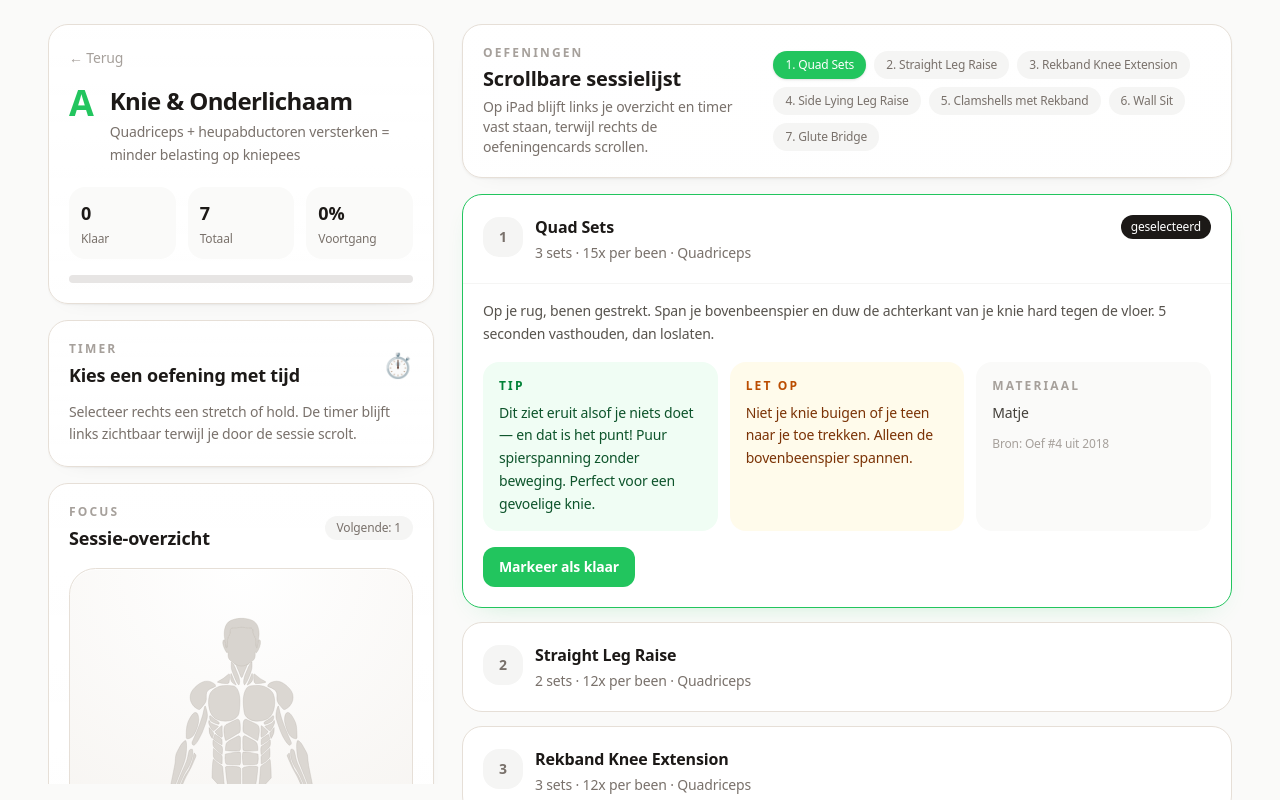
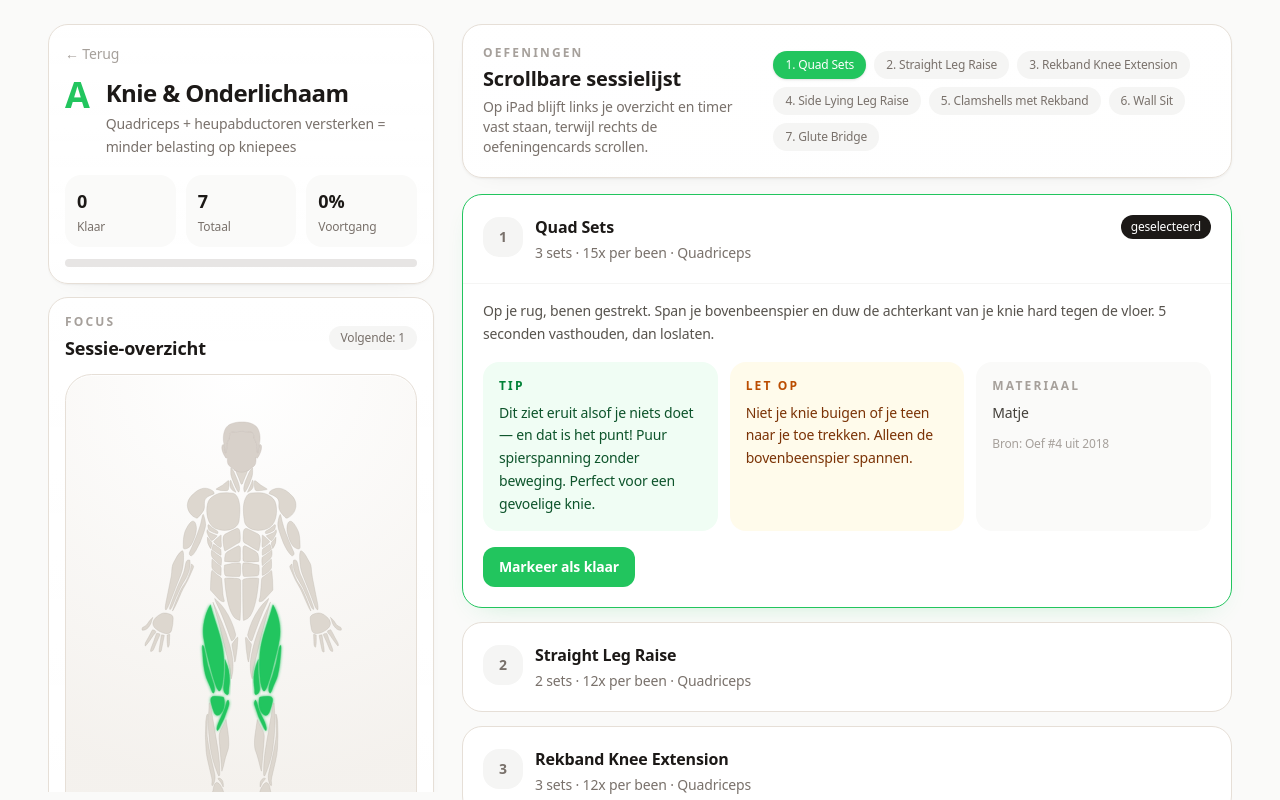
Before and after one commit to whitmanenterprises/trainingsprogramma, a Next.js app: page / in a window 1280 px wide. Both pictures are taken after a click on the button 413 px from the left and 213 px from the top of the page. Shown: the top 800 px of the page. Built offline with nearby package versions, Linux system fonts and the light colour scheme.

Commit message:
Make figure exercise-aware and move it higher

```diff
--- a/app/anatomical-figure.tsx
+++ b/app/anatomical-figure.tsx
@@ -1,31 +1,65 @@
 import { BACK_DATA, FRONT_DATA } from './body-model-data';
 
-const SESSION_FIGURE = {
+type SessionId = 'a' | 'b' | 'c';
+type ExerciseId = `${SessionId}${number}`;
+
+type MuscleGroup = {
+  slug: string;
+  paths: string[];
+};
+
+type FigureConfig = {
+  side: 'front' | 'back';
+  active: string[];
+  glow?: string[];
+  label: string;
+};
+
+const SESSION_FIGURE: Record<SessionId, FigureConfig> = {
   a: {
-    side: 'front' as const,
+    side: 'front',
     active: ['quadriceps', 'knees', 'gluteal', 'hamstring', 'calves', 'adductors'],
     glow: ['quadriceps', 'knees'],
-    label: 'Quadriceps · knieën · stabiliteit',
+    label: 'Onderlichaam · stabiliteit',
   },
   b: {
-    side: 'back' as const,
+    side: 'back',
     active: ['upper-back', 'trapezius', 'deltoids', 'neck', 'triceps'],
     glow: ['upper-back', 'trapezius'],
     label: 'Bovenrug · schouders · houding',
   },
   c: {
-    side: 'front' as const,
+    side: 'front',
     active: ['adductors', 'calves', 'ankles', 'feet', 'obliques'],
     glow: ['adductors', 'ankles'],
     label: 'Heupen · enkels · balans',
   },
 };
 
-type SessionId = keyof typeof SESSION_FIGURE;
-
-type MuscleGroup = {
-  slug: string;
-  paths: string[];
+const EXERCISE_FIGURE: Partial<Record<ExerciseId, FigureConfig>> = {
+  a1: { side: 'front', active: ['quadriceps', 'knees'], label: 'Quadriceps · kniepees' },
+  a2: { side: 'front', active: ['quadriceps', 'knees'], label: 'Quadriceps · kniecontrole' },
+  a3: { side: 'front', active: ['quadriceps', 'knees'], label: 'Quadriceps · strekking' },
+  a4: { side: 'back', active: ['gluteal'], label: 'Bilspieren · buitenheup' },
+  a5: { side: 'back', active: ['gluteal'], label: 'Bilspieren · heupstabiliteit' },
+  a6: { side: 'front', active: ['quadriceps', 'knees', 'gluteal'], label: 'Quads · billen · knieën' },
+  a7: { side: 'back', active: ['gluteal', 'hamstring'], label: 'Billen · hamstrings' },
+  b1: { side: 'front', active: ['neck'], label: 'Voorkant nek · houding' },
+  b2: { side: 'back', active: ['upper-back', 'trapezius', 'deltoids'], label: 'Schouderbladen · trapezius' },
+  b3: { side: 'back', active: ['neck'], label: 'Nekextensoren' },
+  b4: { side: 'back', active: ['upper-back', 'trapezius', 'deltoids'], label: 'Bovenrug · extensie' },
+  b5: { side: 'back', active: ['upper-back', 'lower-back'], label: 'Middenrug · mobiliteit' },
+  b6: { side: 'front', active: ['chest', 'deltoids'], label: 'Borst · schouderopening' },
+  b7: { side: 'back', active: ['upper-back', 'obliques'], label: 'Rotatie · bovenrug' },
+  b8: { side: 'front', active: ['chest', 'deltoids'], label: 'Borstspieren · opening' },
+  c1: { side: 'front', active: ['adductors', 'quadriceps'], label: 'Heupvoorkant · stretch' },
+  c2: { side: 'front', active: ['adductors', 'quadriceps', 'ankles', 'feet', 'calves'], label: 'Heupen · enkels · squat' },
+  c3: { side: 'back', active: ['gluteal', 'adductors'], label: 'Heuprotatie · bil/heup' },
+  c4: { side: 'front', active: ['ankles', 'feet', 'calves'], label: 'Enkelmobiliteit' },
+  c5: { side: 'front', active: ['ankles', 'feet', 'calves', 'obliques'], label: 'Balans · enkelketen' },
+  c6: { side: 'back', active: ['calves', 'ankles'], label: 'Kuit · achilles' },
+  c7: { side: 'back', active: ['hamstring', 'lower-back', 'calves', 'neck'], label: 'Achterste keten' },
+  c8: { side: 'front', active: ['quadriceps', 'adductors', 'ankles', 'feet', 'obliques'], label: 'Volledig lichaam' },
 };
 
 function BodyModel({
@@ -46,7 +80,7 @@ function BodyModel({
     <svg viewBox={vb} className="h-full w-full" preserveAspectRatio="xMidYMid meet" aria-hidden="true">
       <defs>
         <filter id={`glow-${side}`} x="-20%" y="-20%" width="140%" height="140%">
-          <feGaussianBlur stdDeviation="4" result="blur" />
+          <feGaussianBlur stdDeviation="5" result="blur" />
           <feMerge>
             <feMergeNode in="blur" />
             <feMergeNode in="SourceGraphic" />
@@ -58,17 +92,17 @@ function BodyModel({
           const isGlow = glowMuscles.includes(group.slug);
           const isActive = activeMuscles.includes(group.slug);
           const isBody = group.slug === 'head' || group.slug === 'hair';
-          let fill = '#dbd7d2';
-          let stroke = '#b3aca3';
+          let fill = '#ddd7cf';
+          let stroke = '#b7afa6';
 
           if (isBody) {
-            fill = '#d8d4cf';
-            stroke = '#b9b1a8';
+            fill = '#d8d1ca';
+            stroke = '#c0b8af';
           } else if (isGlow) {
             fill = colorHex;
             stroke = colorHex;
           } else if (isActive) {
-            fill = `${colorHex}88`;
+            fill = `${colorHex}a6`;
             stroke = colorHex;
           }
 
@@ -81,7 +115,7 @@ function BodyModel({
               strokeWidth="1"
               strokeLinejoin="round"
               filter={isGlow ? `url(#glow-${side})` : undefined}
-              style={{ transition: 'fill 220ms ease, stroke 220ms ease' }}
+              style={{ transition: 'fill 220ms ease, stroke 220ms ease, filter 220ms ease' }}
             />
           );
         })
@@ -90,24 +124,28 @@ function BodyModel({
   );
 }
 
-export function AnatomicalFigure({ sessionId, colorHex }: { sessionId: SessionId; colorHex: string }) {
-  const config = SESSION_FIGURE[sessionId];
+export function AnatomicalFigure({
+  sessionId,
+  exerciseId,
+  colorHex,
+}: {
+  sessionId: SessionId;
+  exerciseId?: string;
+  colorHex: string;
+}) {
+  const config = (exerciseId ? EXERCISE_FIGURE[exerciseId as ExerciseId] : undefined) ?? SESSION_FIGURE[sessionId];
+  const glowMuscles = config.glow ?? config.active;
 
   return (
-    <div className="figure-panel rounded-[1.65rem] px-4 py-5">
-      <div className="mx-auto w-full max-w-[220px]">
-        <BodyModel
-          side={config.side}
-          activeMuscles={config.active}
-          glowMuscles={config.glow}
-          colorHex={colorHex}
-        />
+    <div className="figure-panel rounded-[1.65rem] px-4 py-4">
+      <div className="mx-auto w-full max-w-[232px]">
+        <BodyModel side={config.side} activeMuscles={config.active} glowMuscles={glowMuscles} colorHex={colorHex} />
       </div>
-      <div className="mt-3 text-center">
+      <div className="mt-2 text-center">
         <div className="text-[10px] font-semibold uppercase tracking-[0.28em] text-stone-400">
           {config.side === 'front' ? 'voorkant' : 'achterkant'}
         </div>
-        <div className="mt-2 text-xs text-stone-500">{config.label}</div>
+        <div className="mt-1.5 text-xs font-medium text-stone-600">{config.label}</div>
       </div>
     </div>
   );
--- a/app/globals.css
+++ b/app/globals.css
@@ -42,7 +42,7 @@ button:disabled {
 .session-sidebar-stack {
   display: flex;
   flex-direction: column;
-  gap: 1rem;
+  gap: 0.85rem;
 }
 
 .session-card {
@@ -58,6 +58,7 @@ button:disabled {
 
 .figure-panel {
   border: 1px solid #e6dfd7;
+  min-height: 25rem;
   background:
     radial-gradient(circle at top, rgba(255, 255, 255, 0.96), rgba(244, 241, 237, 0.96) 72%),
     linear-gradient(180deg, rgba(255,255,255,0.9), rgba(248,246,243,0.94));
@@ -129,8 +130,8 @@ textarea {
 
   .session-sidebar-stick {
     position: sticky;
-    top: 1.25rem;
-    max-height: calc(100vh - 2.5rem);
+    top: 1rem;
+    max-height: calc(100vh - 2rem);
     overflow: auto;
     padding-right: 0.25rem;
   }
--- a/app/page.tsx
+++ b/app/page.tsx
@@ -104,7 +104,7 @@ function TimerPanel({
 }) {
   if (!exercise || !exercise.duration) {
     return (
-      <div className="session-card p-5">
+      <div className="session-card p-4">
         <div className="flex items-center justify-between gap-3">
           <div>
             <p className="text-xs font-semibold uppercase tracking-[0.18em] text-stone-400">Timer</p>
@@ -112,8 +112,8 @@ function TimerPanel({
           </div>
           <div className="text-2xl">⏱</div>
         </div>
-        <p className="mt-3 text-sm leading-relaxed text-stone-500">
-          Selecteer rechts een stretch of hold. De timer blijft links zichtbaar terwijl je door de sessie scrolt.
+        <p className="mt-2 text-sm leading-relaxed text-stone-500">
+          Kies rechts een oefening met tijd. Dan verschijnt hier direct de timer.
         </p>
       </div>
     );
@@ -126,7 +126,7 @@ function TimerPanel({
   const label = done ? '✓' : formatSeconds(secondsLeft || totalSeconds);
 
   return (
-    <div className="session-card p-5">
+    <div className="session-card p-4">
       <div className="flex items-start justify-between gap-3">
         <div>
           <p className="text-xs font-semibold uppercase tracking-[0.18em] text-stone-400">Timer</p>
@@ -141,7 +141,7 @@ function TimerPanel({
         </button>
       </div>
 
-      <div className="mt-5 flex flex-col items-center gap-4 rounded-[1.75rem] bg-stone-50 px-5 py-6 text-center">
+      <div className="mt-4 flex flex-col items-center gap-4 rounded-[1.75rem] bg-stone-50 px-5 py-5 text-center">
         <div className="relative h-36 w-36">
           <svg className="timer-ring h-full w-full" viewBox="0 0 120 120">
             <circle cx="60" cy="60" r={radius} fill="none" stroke="#e7e5e4" strokeWidth="8" />
@@ -464,12 +464,12 @@ export default function HomePage() {
           <div className="session-shell">
             <aside className="session-sidebar-stick">
               <div className="session-sidebar-stack">
-                <div className="session-card p-5">
+                <div className="session-card p-4">
                   <button onClick={() => setView('home')} className="text-sm text-stone-400 transition hover:text-stone-700">
                     ← Terug
                   </button>
 
-                  <div className="mt-4 flex items-start gap-4">
+                  <div className="mt-3 flex items-start gap-4">
                     <span className="text-4xl font-black leading-none" style={{ color: currentSession.colorHex }}>
                       {currentSession.id.toUpperCase()}
                     </span>
@@ -479,7 +479,7 @@ export default function HomePage() {
                     </div>
                   </div>
 
-                  <div className="mt-5 grid grid-cols-3 gap-3">
+                  <div className="mt-4 grid grid-cols-3 gap-2.5">
                     <div className="rounded-2xl bg-stone-50 p-3">
                       <div className="text-lg font-bold text-stone-900">{totalDone}</div>
                       <div className="mt-1 text-xs text-stone-500">Klaar</div>
@@ -494,11 +494,56 @@ export default function HomePage() {
                     </div>
                   </div>
 
-                  <div className="mt-4 h-2 overflow-hidden rounded-full bg-stone-200">
+                  <div className="mt-3 h-2 overflow-hidden rounded-full bg-stone-200">
                     <div
                       className="h-full rounded-full transition-all duration-500"
                       style={{ width: `${progress * 100}%`, backgroundColor: currentSession.colorHex }}
                     />
+                  </div>
+                </div>
+
+                <div className="session-card p-4">
+                  <div className="flex items-center justify-between gap-3">
+                    <div>
+                      <p className="text-xs font-semibold uppercase tracking-[0.18em] text-stone-400">Focus</p>
+                      <h2 className="mt-1 text-lg font-semibold text-stone-900">Sessie-overzicht</h2>
+                    </div>
+                    {nextOpenExercise && (
+                      <span className="rounded-full bg-stone-100 px-3 py-1 text-xs font-medium text-stone-500">
+                        Volgende: {nextOpenIndex + 1}
+                      </span>
+                    )}
+                  </div>
+
+                  <div className="mt-3 grid gap-3 sm:grid-cols-[0.95fr_1.05fr] lg:grid-cols-1">
+                    <div className="session-figure">
+                      <AnatomicalFigure
+                        sessionId={currentSession.id}
+                        exerciseId={selectedExercise.id}
+                        colorHex={currentSession.colorHex}
+                      />
+                    </div>
+
+                    <div className="space-y-3">
+                      <div className="rounded-2xl bg-stone-50 p-3.5">
+                        <div className="text-xs font-semibold uppercase tracking-[0.18em] text-stone-400">Nu geselecteerd</div>
+                        <div className="mt-2 font-medium text-stone-900">{selectedExercise.name}</div>
+                        <div className="mt-1 text-sm text-stone-500">{getExerciseMeta(selectedExercise)}</div>
+                      </div>
+
+                      {nextOpenExercise ? (
+                        <div className="rounded-2xl bg-stone-50 p-3.5">
+                          <div className="text-xs font-semibold uppercase tracking-[0.18em] text-stone-400">Volgende open</div>
+                          <div className="mt-2 font-medium text-stone-900">{nextOpenExercise.name}</div>
+                          <div className="mt-1 text-sm text-stone-500">{getExerciseMeta(nextOpenExercise)}</div>
+                        </div>
+                      ) : (
+                        <div className="rounded-2xl bg-green-50 p-3.5 text-green-800">
+                          <div className="text-xs font-semibold uppercase tracking-[0.18em]">Klaar</div>
+                          <div className="mt-2 text-sm font-medium">Alles is afgevinkt. Je kunt de sessie opslaan.</div>
+                        </div>
+                      )}
+                    </div>
                   </div>
                 </div>
 
@@ -516,47 +561,6 @@ export default function HomePage() {
                   onReset={resetTimer}
                   onFocus={focusTimerExercise}
                 />
-
-                <div className="session-card p-5">
-                  <div className="flex items-center justify-between gap-3">
-                    <div>
-                      <p className="text-xs font-semibold uppercase tracking-[0.18em] text-stone-400">Focus</p>
-                      <h2 className="mt-1 text-lg font-semibold text-stone-900">Sessie-overzicht</h2>
-                    </div>
-                    {nextOpenExercise && (
-                      <span className="rounded-full bg-stone-100 px-3 py-1 text-xs font-medium text-stone-500">
-                        Volgende: {nextOpenIndex + 1}
-                      </span>
-                    )}
-                  </div>
-
-                  <div className="mt-4 grid gap-4 sm:grid-cols-[0.95fr_1.05fr] lg:grid-cols-1">
-                    <div className="session-figure">
-                      <AnatomicalFigure sessionId={currentSession.id} colorHex={currentSession.colorHex} />
-                    </div>
-
-                    <div className="space-y-3">
-                      <div className="rounded-2xl bg-stone-50 p-4">
-                        <div className="text-xs font-semibold uppercase tracking-[0.18em] text-stone-400">Nu geselecteerd</div>
-                        <div className="mt-2 font-medium text-stone-900">{selectedExercise.name}</div>
-                        <div className="mt-1 text-sm text-stone-500">{getExerciseMeta(selectedExercise)}</div>
-                      </div>
-
-                      {nextOpenExercise ? (
-                        <div className="rounded-2xl bg-stone-50 p-4">
-                          <div className="text-xs font-semibold uppercase tracking-[0.18em] text-stone-400">Volgende open</div>
-                          <div className="mt-2 font-medium text-stone-900">{nextOpenExercise.name}</div>
-                          <div className="mt-1 text-sm text-stone-500">{getExerciseMeta(nextOpenExercise)}</div>
-                        </div>
-                      ) : (
-                        <div className="rounded-2xl bg-green-50 p-4 text-green-800">
-                          <div className="text-xs font-semibold uppercase tracking-[0.18em]">Klaar</div>
-                          <div className="mt-2 text-sm font-medium">Alles is afgevinkt. Je kunt de sessie opslaan.</div>
-                        </div>
-                      )}
-                    </div>
-                  </div>
-                </div>
 
                 <div className="session-card p-5">
                   <label className="block text-xs font-semibold uppercase tracking-[0.18em] text-stone-400">
```
